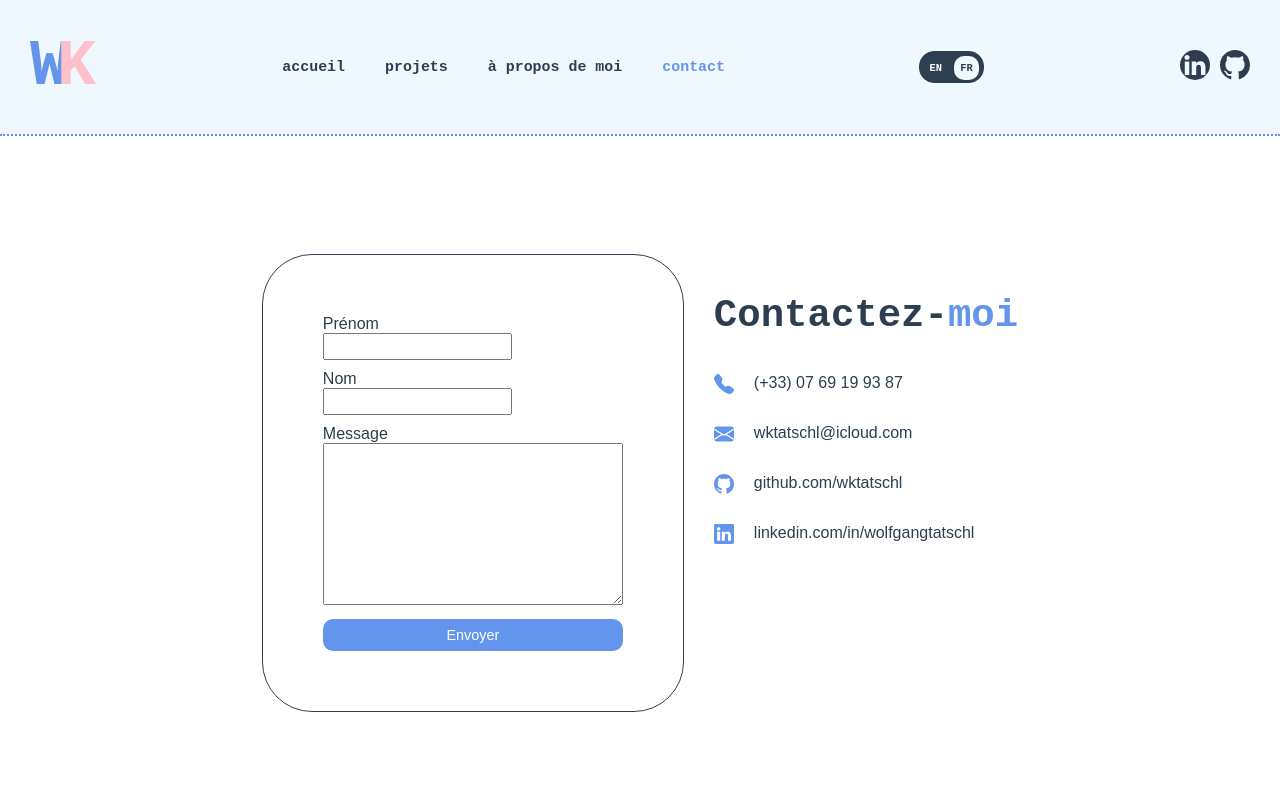
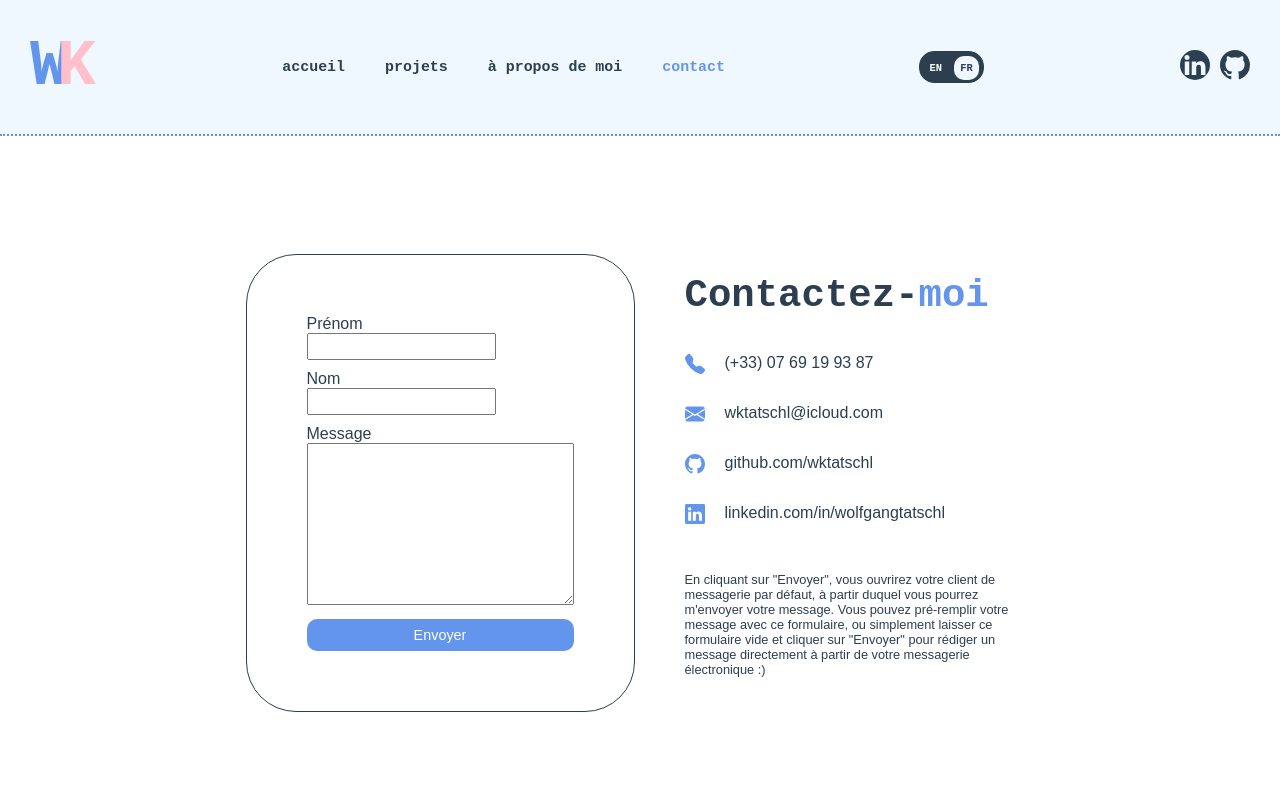
Before and after one commit to wktatschl/wktatschl.github.io, a Vue app: page /contact in a window 1280 px wide. Shown: the top 800 px of the page. Built offline with nearby package versions, Linux system fonts and the light colour scheme; a web font is replaced by a local one.

Commit message:
small fixes

```diff
--- a/src/App.vue
+++ b/src/App.vue
@@ -16,6 +16,9 @@
   -moz-osx-font-smoothing: grayscale;
   text-align: center;
   color: #2c3e50;
+  display: flex;
+  flex-direction: column;
+  min-height: 100vh;
 }
 
 h1, h2, h3, h4 {
--- a/src/components/FooterComponent.vue
+++ b/src/components/FooterComponent.vue
@@ -23,6 +23,7 @@ export default {
         align-items: center;
         justify-content: center;
         font-family: 'Cormorant';
+        width: 100%;
     }
 
     #copyright {
--- a/src/views/AboutMeView.vue
+++ b/src/views/AboutMeView.vue
@@ -26,7 +26,7 @@
       <br>
       <br>
     </div>
-    <FooterComponent />
+      <FooterComponent />
   </div>
 </template>
 
@@ -50,6 +50,10 @@ export default {
 </script>
 
 <style scoped>
+
+  .about-container {
+    min-height: 100vh;
+  }
 
   .about-section {
     display: flex;
--- a/src/views/ContactView.vue
+++ b/src/views/ContactView.vue
@@ -1,5 +1,5 @@
 <template>
-  <div>
+  <div class="page-wrapper">
     <HeaderComponent />
     <br>
     <div class="contact-container">
@@ -55,8 +55,8 @@
             <p>linkedin.com/in/wolfgangtatschl</p>
           </div>
           <br>
-          <br>
-          <p v-if="isEnglish"></p>
+          <p v-if="isEnglish" id="contact-me-fyi">Clicking 'Send' will open up your default email from which to send me your message. You can pre-populate your message with this form, or just leave this form empty and click 'Send' to draft a message directly from your email. :)</p>
+          <p v-else id="contact-me-fyi">En cliquant sur "Envoyer", vous ouvrirez votre client de messagerie par défaut, à partir duquel vous pourrez m'envoyer votre message. Vous pouvez pré-remplir votre message avec ce formulaire, ou simplement laisser ce formulaire vide et cliquer sur "Envoyer" pour rédiger un message directement à partir de votre messagerie électronique :)</p>
         </div>
       </div>
     </div>
@@ -90,8 +90,15 @@ export default {
       const lastName = lastNameInput.value;
       const message = messageInput.value;
 
-      const subject = encodeURIComponent(`Contact Form Inquiry`);
-      const body = encodeURIComponent(`Dear Wolfgang, \n\n ${message} \n\n Cordially, ${firstName} ${lastName}`);
+      let subject, body;
+
+      if (this.isEnglish) {
+        subject = encodeURIComponent(`Contact Form Inquiry`);
+        body = encodeURIComponent(`Hello Wolfgang, \n\n ${message} \n\n Cordially, \n\n ${firstName} ${lastName}`);
+      } else {
+        subject = encodeURIComponent(`Demande de formulaire de contact`);
+        body = encodeURIComponent(`Bonjour Wolfgang, \n\n ${message} \n\n Cordialement, \n\n ${firstName} ${lastName}`);
+      }
 
       const mailtoLink = `mailto:wktatschl@icloud.com?subject=${subject}&body=${body}`;
 
@@ -101,6 +108,7 @@ export default {
       lastNameInput.value = '';
       messageInput.value = '';
     }
+
   }
 }
 </script>
@@ -126,6 +134,7 @@ export default {
     border: 1px solid #2c3e50;
     border-radius: 50px;
     padding: 60px;
+    margin-bottom: 50px;
   }
 
   .contact-form input {
@@ -137,7 +146,7 @@ export default {
   #message-text {
     padding: 5px;
     font-family: 'Avenir', sans-serif;
-    width: 300px;
+    max-width: 300px;
   }
 
   .send-btn {
@@ -155,7 +164,7 @@ export default {
   }
 
   .contact-info {
-    margin-top: 40px;
+    margin: 20px 0 0 20px;
   }
 
   .blue-span {
@@ -175,6 +184,19 @@ export default {
     margin-left: 20px;
   }
 
+  #contact-me-fyi {
+    font-size: .8em;
+    width: 350px;
+    color: #2c3e50;
+  }
+
+  .footer-wrapper {
+    position: absolute;
+    bottom: 0;
+    left: 0;
+    width: 100%;
+  }
+
   @media screen and (max-width: 768px) {
     .contact-section {
       margin: 0 auto;
@@ -187,7 +209,7 @@ export default {
   @media screen and (max-width: 440px) {
     .contact-form {
       width: 290px;
-      padding: 20px;
+      padding: 40px;
       margin-bottom: 20px;
     }
   }
--- a/src/views/HomeView.vue
+++ b/src/views/HomeView.vue
@@ -123,6 +123,12 @@ export default {
 
 template {
   overflow-x: hidden;
+}
+
+.home-container {
+  min-height: 100vh;
+  display: flex;
+  flex-direction: column;
 }
 
 .hero-section {
@@ -344,6 +350,7 @@ h5 {
 .cv-container {
   padding: 40px;
   display: flex;
+  width: 100vw;
   margin: 50px auto 0;
   justify-content: center;
   align-items: center;
```
